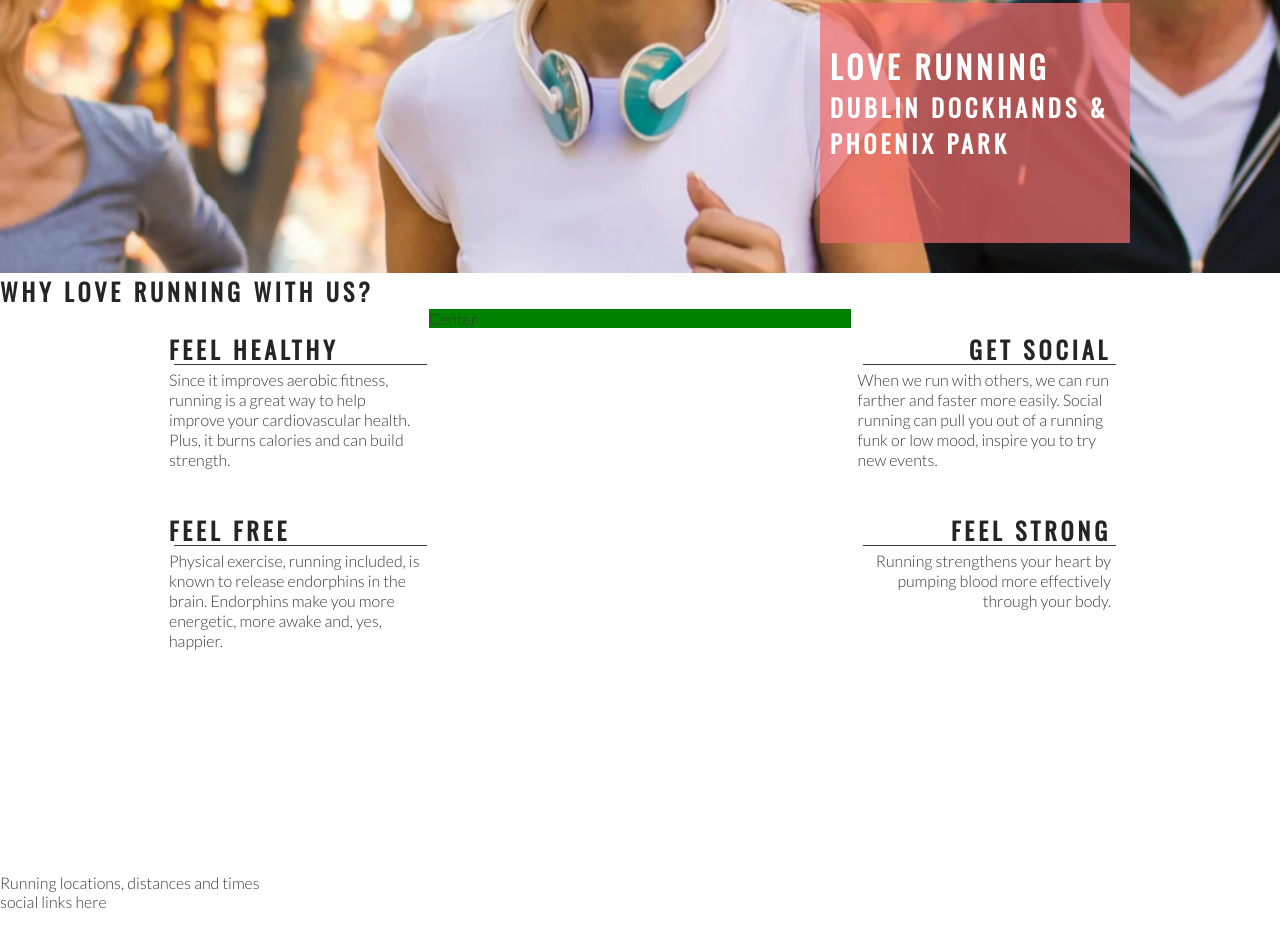
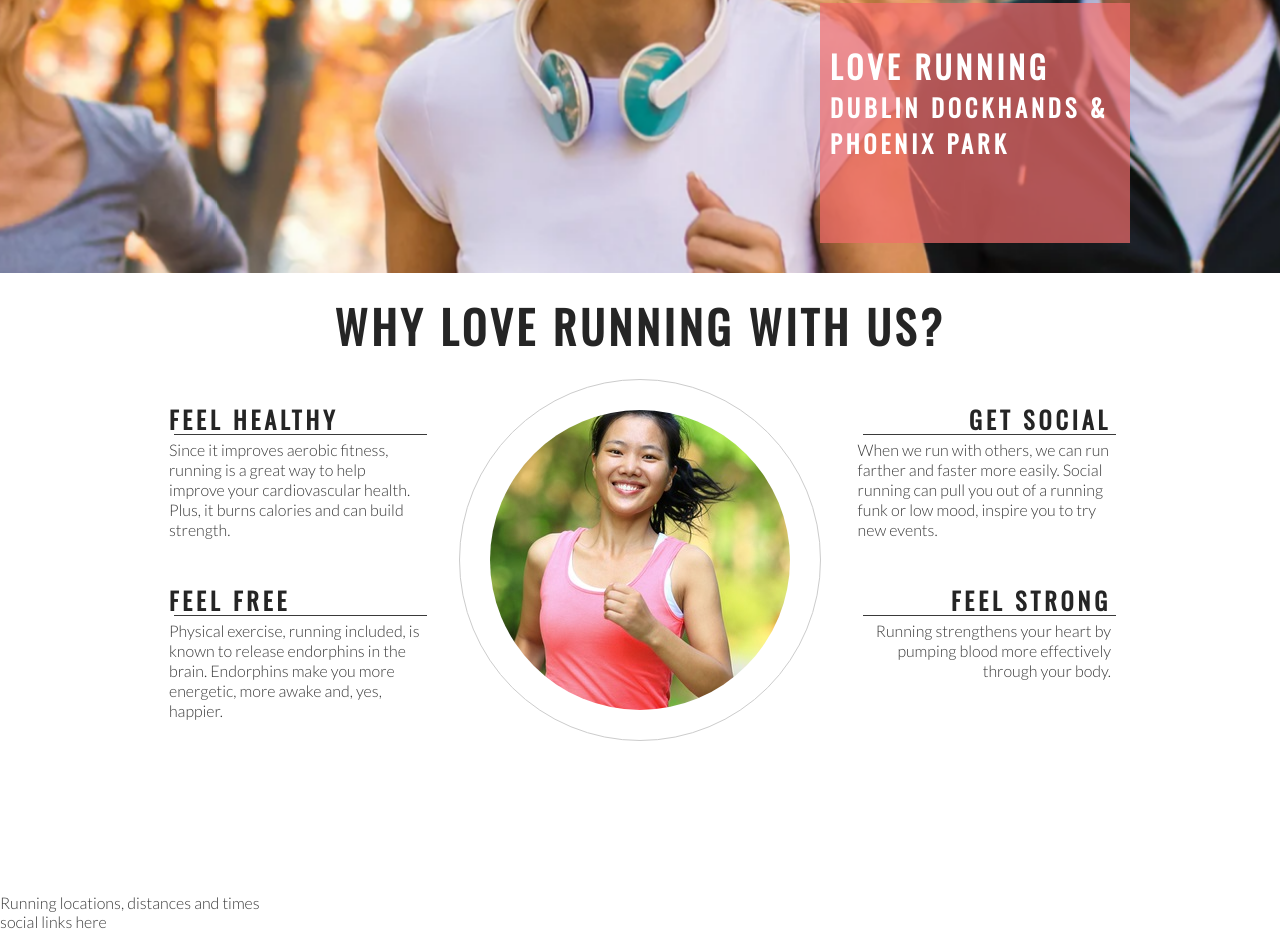
Before and after one commit to Rakdoslover/Love-running, a plain HTML site: page index.html in a window 1280 px wide. Shown: the part 402-1333 px from the top of the page. Drawn offline with nearby package versions, Linux system fonts and the light colour scheme.

Commit message:
add club ethos central image and style into a circle

```diff
--- a/assets/css/style.css
+++ b/assets/css/style.css
@@ -135,7 +135,6 @@ h1, h2 {
 #center-about{
     width: 33%;
     margin: 0 auto;
-    background-color: green;
 }
 
 hr{
@@ -167,3 +166,27 @@ hr{
 .right-about-heading p{
     text-align: right;
 }
+
+#welcome {
+    text-align: center;
+    margin: 20px;
+    font-size: 280%;
+}
+
+#circle-container{
+    width: 300px;
+    height: 300px;
+    padding: 30px;
+    border-style: solid;
+    border-color: #ccc;
+    border-width: 1px;
+    border-radius: 50%;
+    margin: 0 auto;
+}
+
+#circle-cover-bg {
+    background: url('../images/ethos-center-image.jpg') no-repeat center center;
+    height: 100%;
+    border-radius: 50%;
+
+}
--- a/index.html
+++ b/index.html
@@ -38,7 +38,7 @@
         </div>
     </section>
     <section id="club-ethos">
-        <h1>Why Love Running With Us?</h1>
+        <h2 id="welcome">Why Love Running With Us?</h2>
         <div id="left-about">
             <div class="left-about-heading">
                 <h2>Feel Healthy</h2>
@@ -70,7 +70,11 @@
                 </p>
             </div>
         </div>
-        <div id="center-about">Center</div>
+        <div id="center-about">
+            <div id="circle-container">
+                <div id="circle-cover-bg"></div>
+            </div>
+        </div>
     </section>
     <section>
         Running locations, distances and times
```
Also changed, not shown: assets/images/ethos-center-image.jpg (added).
